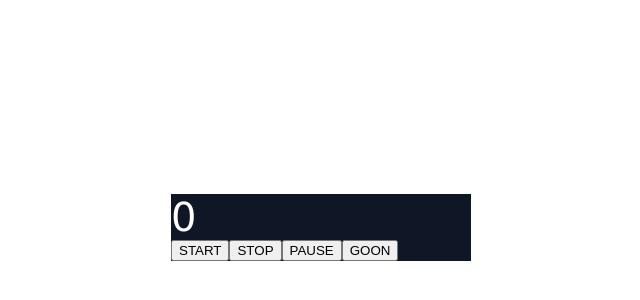
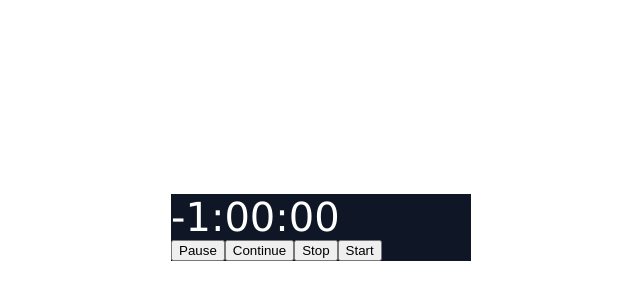
Before and after one commit to ladwig/worktime, a Next.js app: page / in a window 1280 px wide. Shown: the part 6-306 px from the top of the page, without its empty margins (327-967 px from the left). Built offline with nearby package versions, Linux system fonts and the light colour scheme.

Commit message:
Rewrote the timer logic

```diff
--- a/pages/index.js
+++ b/pages/index.js
@@ -1,80 +1,85 @@
-import React from 'react'
+import { Component } from 'react'
 
-class Index extends React.Component {
-  constructor(props) {
-   super(props)
-   this.state = {
-     fDate: 0,
-     sDate: 0,
-     pDate: 0,
-     pTimer: 0,
-     timer: 0,
-     Dates: []
-   }
+class Index extends Component {
+  state = {
+    timePassed: 0,
+    startTime: 0,
+    endTime: 0,
+    list: []
   }
 
-   timer = (arg) =>  {
+  interval = null
 
-     //Start timer
-    if (arg == 0) {
+  componentDidUpdate(prevProps, prevStates) {
+    console.log(this.state.list)
+  }
+
+  increaseTimer = () => {
     this.setState({
-        fDate: new Date(),
-        interval: setInterval(() => this.tick(0), 1000)
+      timePassed: this.state.timePassed + 1000
     })
   }
 
-    //Stop timer
-    else if (arg == 1) {
+  pauseTimer = () => {
+    clearInterval(this.interval)
+  }
+
+  startTimer = () => {
+    this.interval = setInterval(this.increaseTimer, 1000)
     this.setState({
-        interval: clearInterval(this.state.interval),
-        timer: 0,
-        sDate: new Date()
+      startTime: new Date()
     })
   }
 
-    //Pause timer
-    else if (arg == 2) {
+  continueTimer = () => {
+    this.startTimer()
+  }
+
+  clearTimer = () => {
+    this.pauseTimer()
+
+    const x = new Date()
+
     this.setState({
-      pTimer: this.state.timer,
-      interval: clearInterval(this.state.interval)
+      timePassed: 0,
+      endTime: x
+    })
+
+      this.addToList(this.state.startTime, x)
+  }
+
+  getNumber = deg => {
+    return ('0' + deg).slice(-2)
+  }
+
+  //
+
+  addToList = (start, end) => {
+    let listArray = this.state.list
+    listArray.push({ startTime: start, endTime: end})
+    this.setState({
+      list: listArray
     })
   }
 
-    //Continue timer
-    else if (arg == 3) {
-      this.setState({
-        pDate: new Date(),
-        interval: setInterval(() => this.tick(1), 1000)
-      })
-    }
-  }
+  render () {
 
-  tick = (pause) =>  {
-    if(pause == 0) {
-      this.setState({
-        timer: Math.floor((new Date() - this.state.fDate)/1000)
-      })
-    }
-
-    else if (pause == 1) {
-      this.setState({
-        timer: this.state.pTimer + Math.floor((new Date() - this.state.pDate)/1000)
-      })
-    }
-  }
-
-  render () {
+    const time = new Date(this.state.timePassed)
+    const seconds = this.getNumber(time.getSeconds())
+    const hours = this.getNumber(time.getHours() - 1)
+    const minutes = this.getNumber(time.getMinutes())
    return (
      <body>
       <main>
         <div className='counter'>
-        {this.state.timer}
+        {hours}:{minutes}:{seconds}
         </div>
-        <button value='START' onClick={() => this.timer(0)}>START</button>
-        <button value='STOP' onClick={() => this.timer(1)}>STOP</button>
-        <button value='PAUSE' onClick={() => this.timer(2)}>PAUSE</button>
-        <button value='GOON' onClick={() => this.timer(3)}>GOON</button>
+        <button onClick={this.pauseTimer}>Pause</button>
+        <button onClick={this.continueTimer}>Continue</button>
+        <button onClick={this.clearTimer}>Stop</button>
+        <button onClick={this.startTimer}>Start</button>
       </main>
+
       <style jsx>{`
         body {
           width: 100%;
```
Also changed, not shown: pages/susi.js (added, +23 -0 lines). Lines whose indentation alone changed are shown as unchanged.
